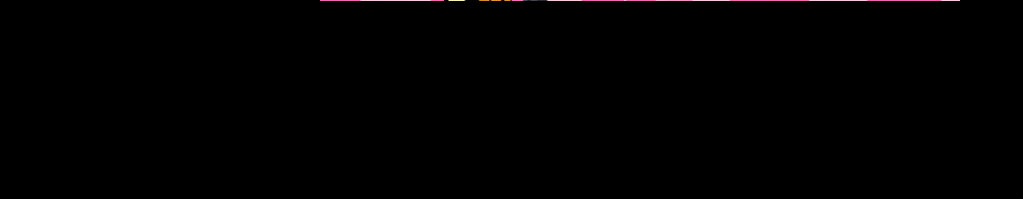
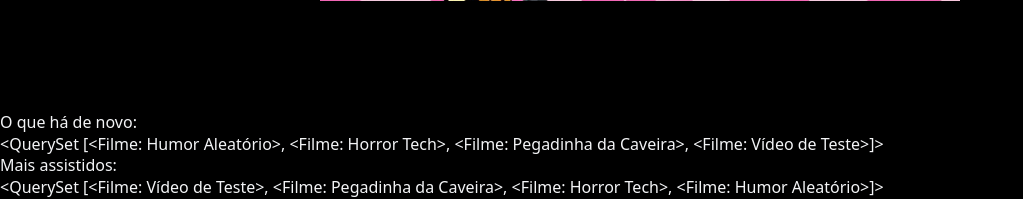
Before and after one commit to pedroarigoni/streamingvideos, a Django app: page /videos/ in a window 1280 px wide. Shown: the part 2033-2232 px from the top of the page, without its empty margins (0-1023 px from the left). Before the commit the page ends 2034 px from the top, so only its background shows below. Run offline with Django 4.2, Linux system fonts and the light colour scheme; data comes from the database, SQL or seed files in the repository; some libraries are stand-ins or nearby versions.

Commit message:
created Vídeos novos e mais assitidos na HomeVideo

```diff
--- a/streamingvideos/settings.py
+++ b/streamingvideos/settings.py
@@ -63,6 +63,8 @@
                 'django.template.context_processors.request',
                 'django.contrib.auth.context_processors.auth',
                 'django.contrib.messages.context_processors.messages',
+                'video.new_context.lista_videos_recentes',
+                'video.new_context.lista_mais_vistos',
             ],
         },
     },
--- /dev/null
+++ b/video/new_context.py
@@ -0,0 +1,9 @@
+from .models import Filme
+
+def lista_videos_recentes(request):
+    lista_videos = Filme.objects.all().order_by("-data_criacao")[0:10]
+    return {"lista_videos_recentes": lista_videos}
+
+def lista_mais_vistos(request):
+    lista_videos = Filme.objects.all().order_by("-visualizacoes")[0:10]
+    return {"lista_mais_vistos": lista_videos}
--- a/video/templates/homevideos.html
+++ b/video/templates/homevideos.html
@@ -16,4 +16,14 @@
     {% endfor %}
 </div>
 
+<div class="py=28">
+    <h2>O que há de novo:</h2>
+    {{ lista_videos_recentes }}
+</div>
+
+<div class="py=28">
+    <h2>Mais assistidos:</h2>
+    {{ lista_mais_vistos }}
+</div>
+
 {% endblock %}
```
